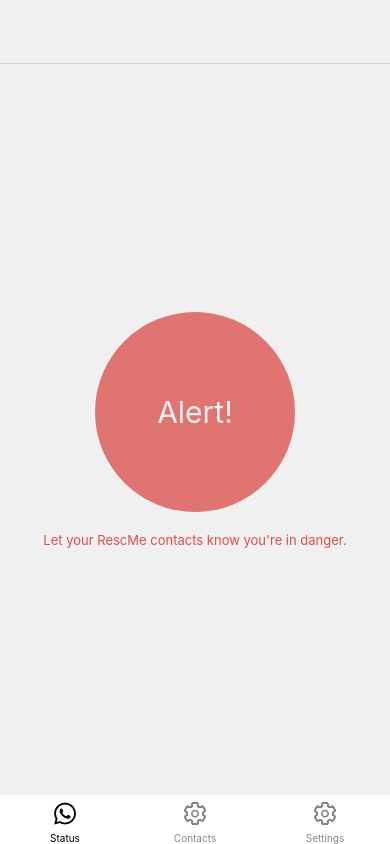
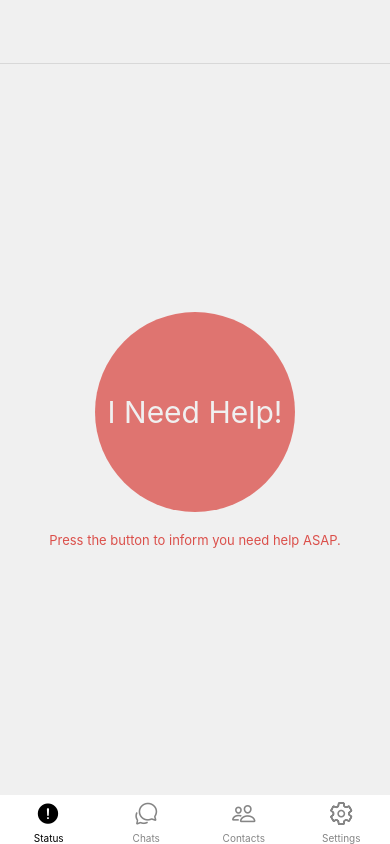
Before and after one commit to hiluan/rescme, a React Native app: screen /Home in a window 390 px wide. Built offline with nearby package versions, Linux system fonts and the light colour scheme.

Commit message:
TabBar Icons

```diff
--- a/src/components/Setting/ThemesToggle.js
+++ b/src/components/Setting/ThemesToggle.js
@@ -20,7 +20,7 @@ const ThemesToggle = () => {
         ? "md-sunny"
         : text === "Dark"
         ? "md-moon"
-        : "stop-circle";
+        : "ios-contrast";
 
     const selectedTheme =
       text === "Dark" ? darkTheme : text === "Light" ? lightTheme : systemTheme;
--- a/src/navigation/TabNavigator.js
+++ b/src/navigation/TabNavigator.js
@@ -18,7 +18,7 @@ const TabNavigator = () => {
   const icon = (iconName) => {
     return ({ color, size, focused }) => (
       <Ionicons
-        name={iconName}
+        name={focused ? iconName : iconName + "-outline"}
         color={focused ? tabBarActiveTintColor : tabBarInactiveTintColor}
         size={size}
       />
@@ -49,35 +49,24 @@ const TabNavigator = () => {
       <Tab.Screen
         name="Status"
         component={StatusScreen}
-        options={{ tabBarIcon: icon("logo-whatsapp") }}
+        options={{ tabBarIcon: icon("alert-circle") }}
       />
-      {/* <Tab.Screen
+      <Tab.Screen
         name="Chats"
         component={ChatsScreen}
-        options={({ navigation }) => ({
-          tabBarIcon: icon("ios-chatbubbles-sharp"),
-          headerRight: () => (
-            <Entypo
-              onPress={() => navigation.navigate("Contacts")}
-              name="new-message"
-              size={18}
-              color={theme.gray[0]}
-              style={{
-                marginRight: 10,
-              }}
-            />
-          ),
-        })}
-      /> */}
+        options={{
+          tabBarIcon: icon("chatbubbles"),
+        }}
+      />
       <Tab.Screen
         name="Contacts"
         component={ContactsScreen}
-        options={{ tabBarIcon: icon("settings-outline") }}
+        options={{ tabBarIcon: icon("people") }}
       />
       <Tab.Screen
         name="Settings"
         component={SettingScreen}
-        options={{ tabBarIcon: icon("settings-outline") }}
+        options={{ tabBarIcon: icon("settings") }}
       />
     </Tab.Navigator>
   );
--- a/src/screens/StatusScreen.js
+++ b/src/screens/StatusScreen.js
@@ -34,9 +34,8 @@ const StatusScreen = () => {
     ]).start(() => {
       setIsAlerted(!isAlerted);
       // isAlerted ? null : navigation.navigate("Chats");
+      // navigation.navigate("Group Info", { id: chatroomID })
     });
-    // navigation.navigate("Group Info", { id: chatroomID })
-    navigation.navigate("Chats");
   };
 
   useEffect(() => {
@@ -90,7 +89,7 @@ const StatusScreen = () => {
               },
             ]}
           >
-            {isAlerted ? "Mark as Safe!" : "Alert!"}
+            {isAlerted ? "I'm Safe!" : "I Need Help!"}
           </Text>
         </Animated.View>
       </Pressable>
@@ -101,8 +100,8 @@ const StatusScreen = () => {
         ]}
       >
         {isAlerted
-          ? "Let your RescMe contacts know you're safe."
-          : "Let your RescMe contacts know you're in danger."}
+          ? "Press the button to inform you're safe."
+          : "Press the button to inform you need help ASAP."}
       </Text>
     </View>
   );
```
